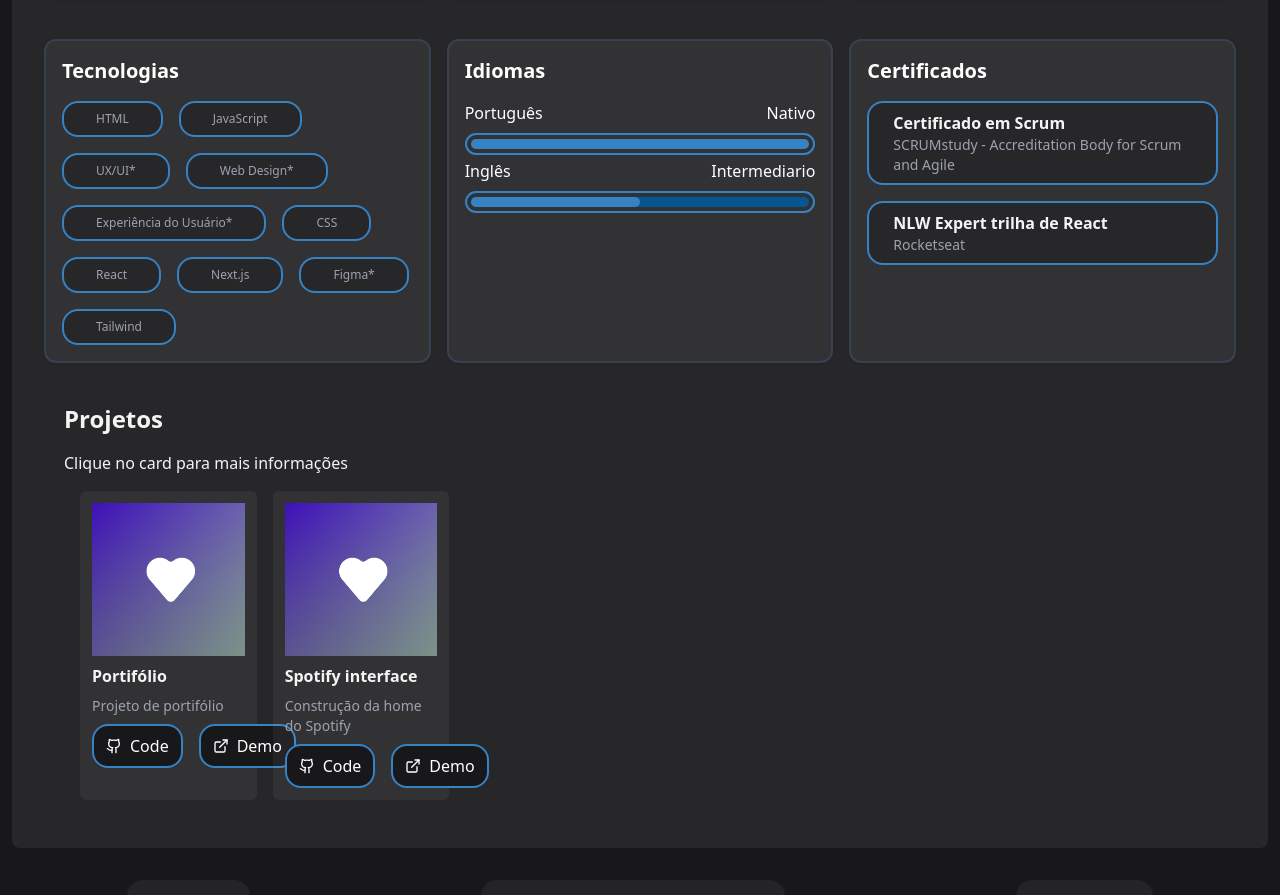
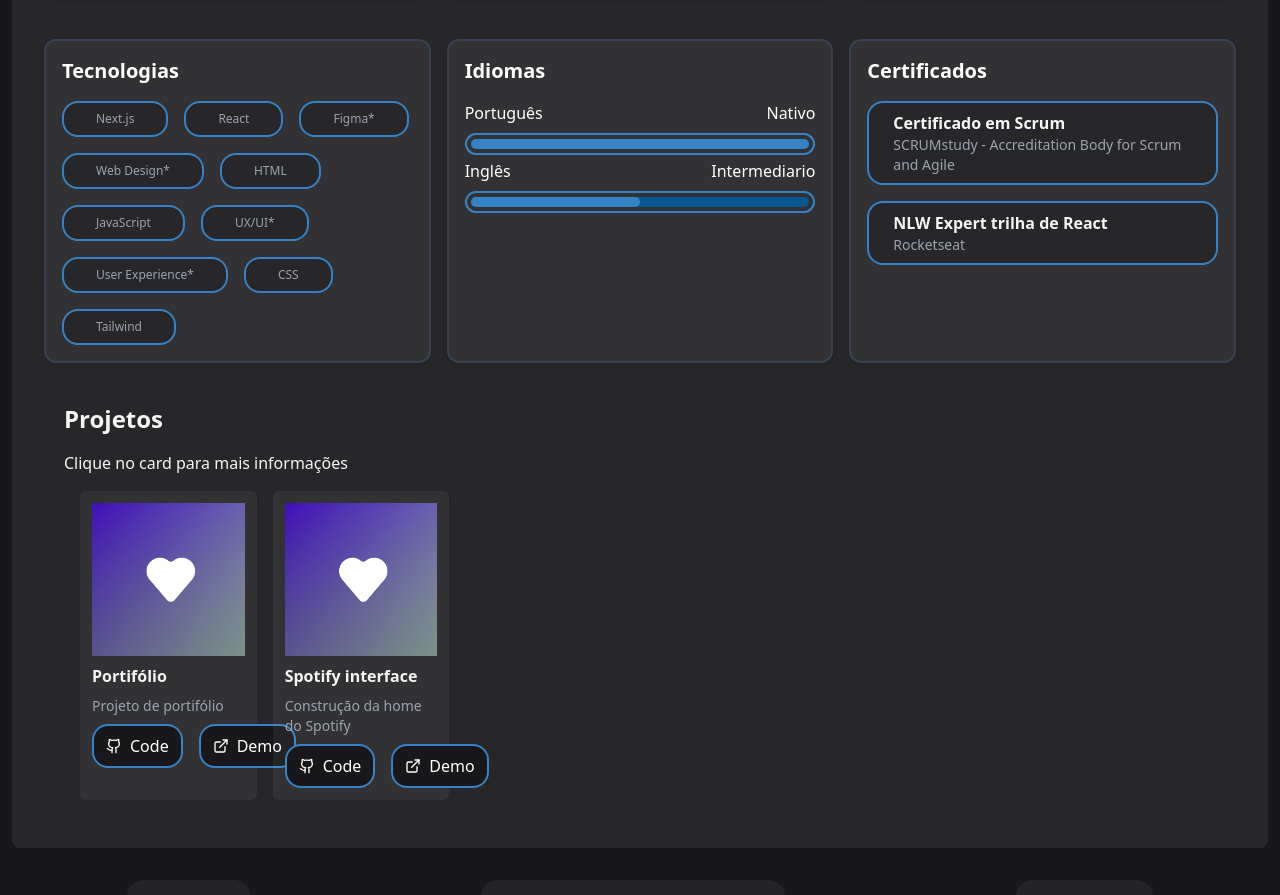
Before and after one commit to rodrigueslucas062/portfolio, a Next.js app: page / in a window 1280 px wide. Shown: the part 803-1698 px from the top of the page. Built offline with nearby package versions, Linux system fonts and the light colour scheme.

Commit message:
💄 New tag order

```diff
--- a/src/components/habilidades/tags.js
+++ b/src/components/habilidades/tags.js
@@ -1,13 +1,13 @@
 const tags = [
+  "Next.js",
+  "React",
+  "Figma*",
+  "Web Design*",
   "HTML",
   "JavaScript",
   "UX/UI*",
-  "Web Design*",
-  "Experiência do Usuário*",
+  "User Experience*",
   "CSS",
-  "React",
-  "Next.js",
-  "Figma*",
   "Tailwind",
 ];
 
@@ -17,8 +17,7 @@ const TagsGrid = () => {
       {tags.map((tag, index) => (
         <div
           key={index}
-          className="bg-zinc-800 p-2 px-4 rounded-2xl border-2 border-azul-claro flex items-center justify-center"
-        >
+          className="bg-zinc-800 p-2 px-4 rounded-2xl border-2 border-azul-claro flex items-center justify-center">
           <span className="text-xs text-gray-400 px-4">{tag}</span>
         </div>
       ))}
```
